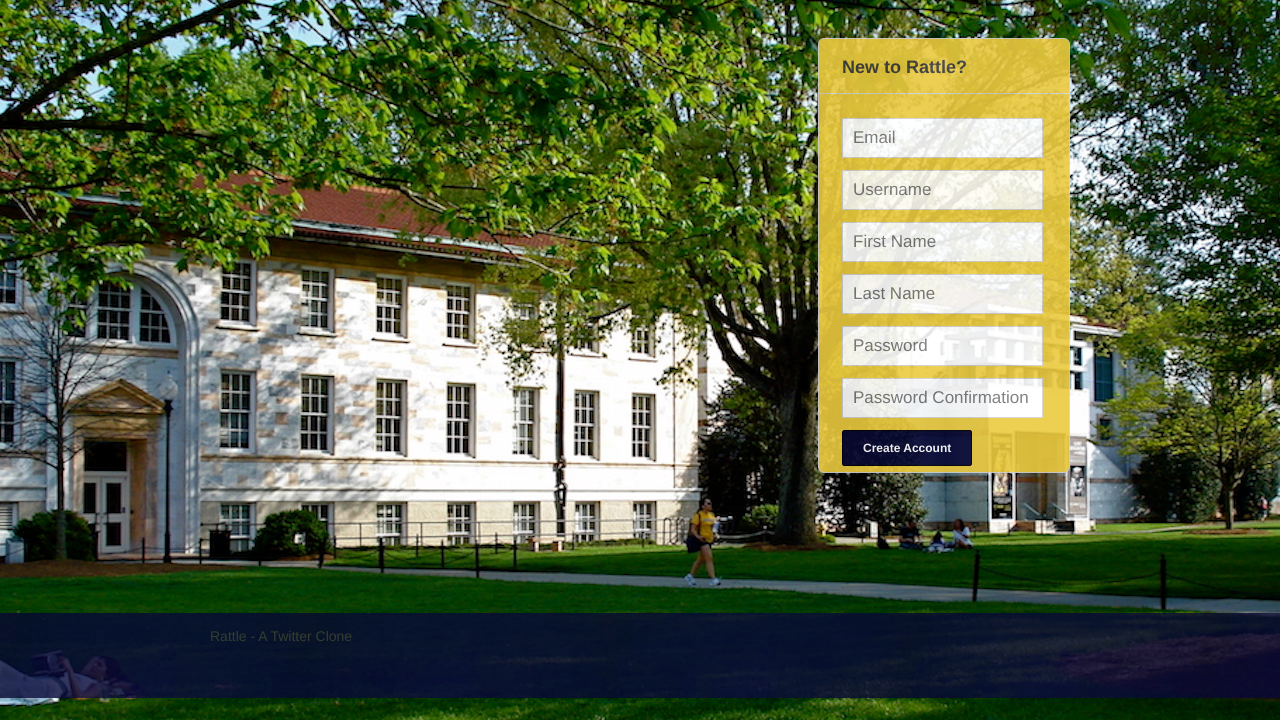
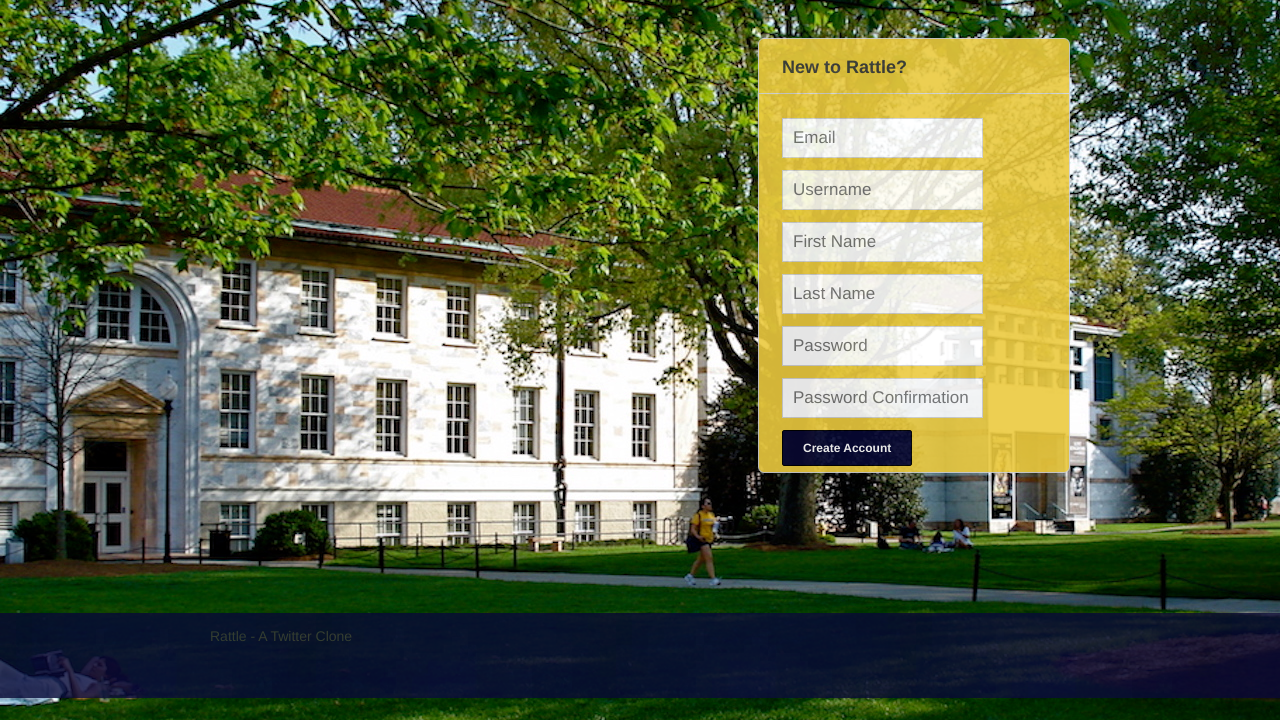
Before and after one commit to twang35/Rattle, a Django app: page / in a window 1280 px wide. Shown: the part 80-800 px from the top of the page. Run offline with Django 3.2, Linux system fonts and the light colour scheme; style sheets or scripts are compiled from the project's sources; some libraries are stand-ins or nearby versions.

Commit message:
form width

```diff
--- a/rattle/templates/home.html
+++ b/rattle/templates/home.html
@@ -21,7 +21,7 @@
 <div class="panel right">
     <h1><b>New to Rattle?</b></h1>
     <p>
-        <form action="/signup" method="post">{% csrf_token %}
+        <form action="/signup" method="post" style="horizontal-align:middle">{% csrf_token %}
             {% for field in user_form %}
             {{ field }}
             {% endfor %}
--- a/rattle_app/static/style.less
+++ b/rattle_app/static/style.less
@@ -121,11 +121,11 @@ header {
 			border-radius: 6px;
 			font-size: 14px;
 			&.right {
-				width: 250px;
+				width: 310px;
 				height: 433px;
 				float: right;
 				textarea.ribbitText {
-					width: 249px;
+					width: 200px;
 					height: 160px;
 					border: 1px solid @border-color;
 				}
```
Also changed, not shown: rattle/database.db.
